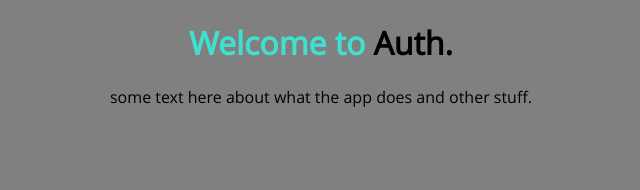
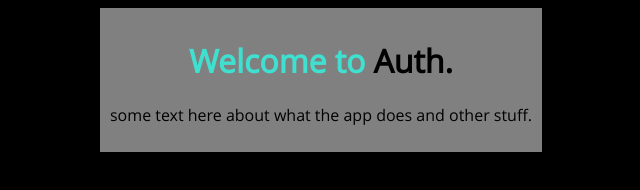
Before and after one commit to anton25360/js-auth, a website: page index.html in a window 1280 px wide. Shown: the whole page, without its empty margins (319-959 px from the left). Drawn offline with Linux system fonts and the light colour scheme.

Commit message:
Put text in its own login div

```diff
--- a/css/input.scss
+++ b/css/input.scss
@@ -7,9 +7,18 @@
 
 *{
     font-family: 'pro';
+    // box-sizing: content-box;
 }
 
 body{
+    background-color: black;
+    text-align: center;
+
+}
+
+#loginForm{
+    padding: 10px;
+    display: inline-block;
     background-color: gray;
     text-align: center;
 
--- a/index.html
+++ b/index.html
@@ -36,8 +36,10 @@
         firebase.analytics();
     </script>
 
-    <h1>Welcome to <span>Auth.</span></h1>
-    <p>some text here about what the app does and other stuff.</p>
+    <div id="loginForm">
+        <h1>Welcome to <span>Auth.</span></h1>
+        <p>some text here about what the app does and other stuff.</p>
+    </div>
 
 </body>
 
```
Also changed, not shown: css/output.css, 1 other file.
